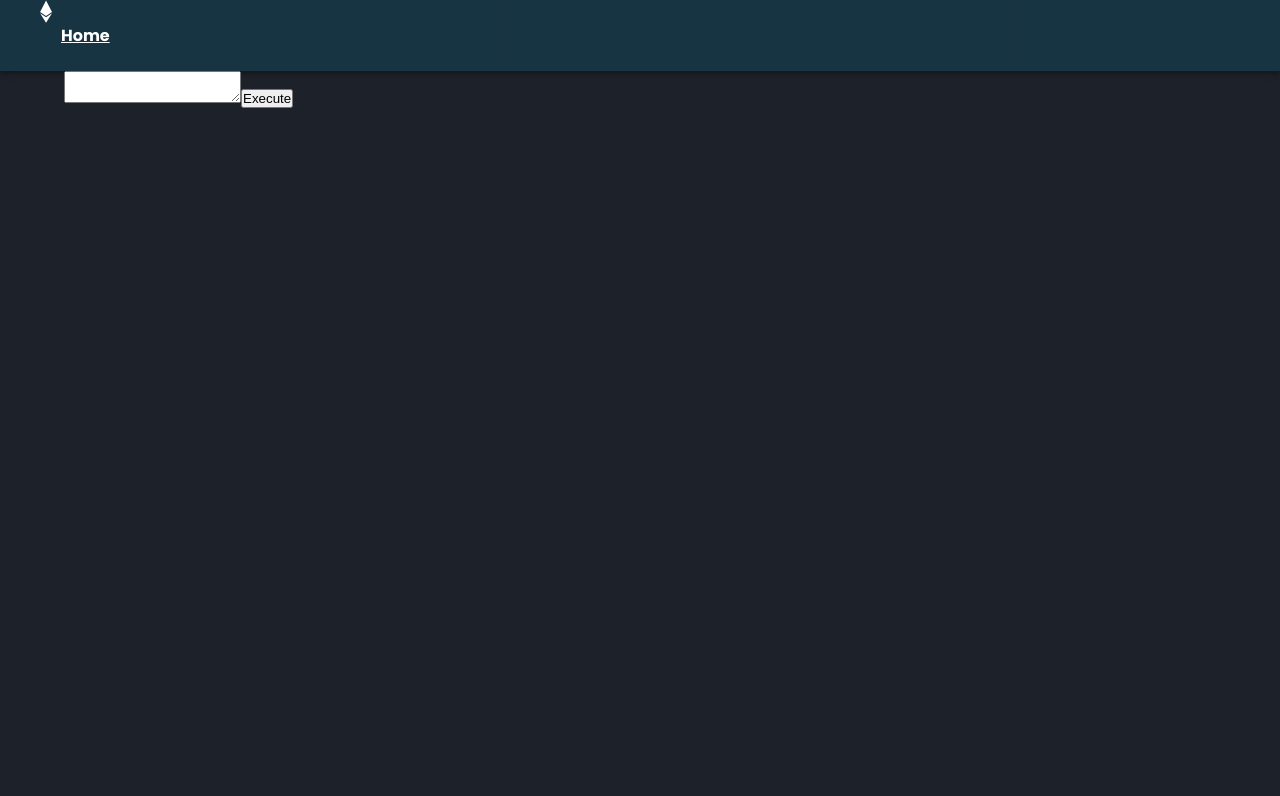
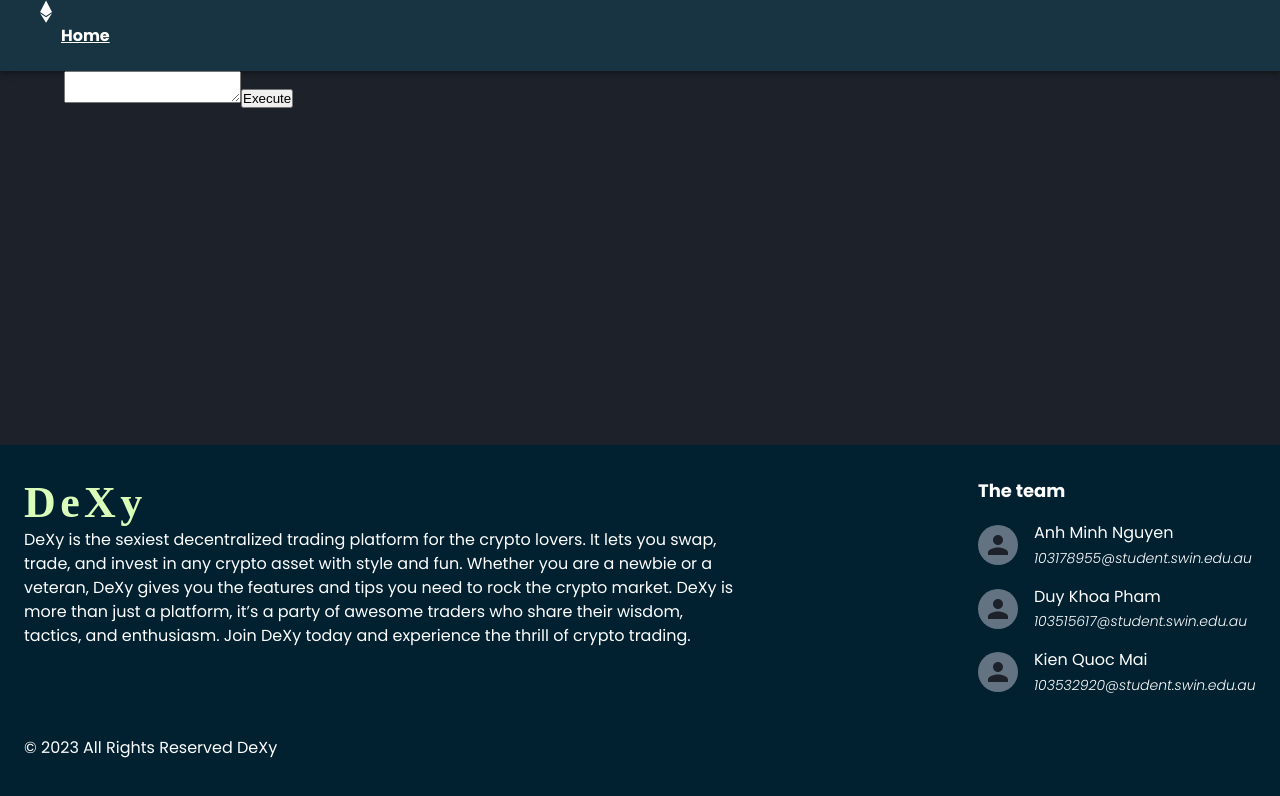
Before and after one commit to anhminhnguyen3110/DeXy-NFT-Trading-FE, a Next.js app: page / in a window 1280 px wide. Shown: the top 796 px of the page. Built offline with nearby package versions, Linux system fonts and the light colour scheme.

Commit message:
feat: [IN-34] add footer

```diff
--- /dev/null
+++ b/src/layouts/Footer.js
@@ -0,0 +1,107 @@
+import { Container, Box, Typography, Link, Grid, styled, Avatar, Stack } from '@mui/material'
+
+const FooterStyle = styled('footer')(({ theme }) => ({
+  backgroundColor: '#012030',
+  color: '#FEFEFE',
+  padding: theme.spacing(4, 0),
+}))
+
+const DeXyLayoutStyle = styled('div')({
+  display: 'flex',
+  flexDirection: 'column',
+  justifyContent: 'center',
+  flexShrink: 0,
+})
+
+const DeXyHeadingStyle = styled(Typography)(({ theme }) => ({
+  color: 'var(--green-1, #DAFDBA)',
+  fontFamily: 'Teko',
+  fontSize: '44px',
+  fontStyle: 'normal',
+  fontWeight: 600,
+  lineHeight: 'normal',
+  letterSpacing: '4.4px',
+}))
+
+const DeXyDescriptionLayoutStyle = styled('div')(({ theme }) => ({
+  display: 'flex',
+  flexDirection: 'column',
+  justifyContent: 'center',
+  flexShrink: 0,
+}))
+
+const members = [
+  {
+    name: 'Anh Minh Nguyen',
+    email: '103178955@student.swin.edu.au',
+  },
+  {
+    name: 'Duy Khoa Pham',
+    email: '103515617@student.swin.edu.au',
+  },
+  {
+    name: 'Kien Quoc Mai',
+    email: '103532920@student.swin.edu.au',
+  },
+]
+
+function Footer() {
+  return (
+    <FooterStyle>
+      <Container maxWidth="xl">
+        <Grid
+          container
+          spacing={5}
+          sx={{
+            flexDirection: { xs: 'column', md: 'row' },
+          }}
+        >
+          <Grid item xs={12} md={9}>
+            <Box sx={{ display: 'flex', flexDirection: 'column', maxWidth: '45rem' }}>
+              <DeXyLayoutStyle>
+                <DeXyHeadingStyle>DeXy</DeXyHeadingStyle>
+              </DeXyLayoutStyle>
+
+              <DeXyDescriptionLayoutStyle>
+                <Typography variant="body1">
+                  DeXy is the sexiest decentralized trading platform for the crypto lovers. It lets
+                  you swap, trade, and invest in any crypto asset with style and fun. Whether you
+                  are a newbie or a veteran, DeXy gives you the features and tips you need to rock
+                  the crypto market. DeXy is more than just a platform, it’s a party of awesome
+                  traders who share their wisdom, tactics, and enthusiasm. Join DeXy today and
+                  experience the thrill of crypto trading.
+                </Typography>
+              </DeXyDescriptionLayoutStyle>
+            </Box>
+          </Grid>
+          <Grid item xs={12} md={2}>
+            {' '}
+            {/* 20% width on medium and up screens */}
+            <Typography variant="h6" gutterBottom>
+              The team
+            </Typography>
+            {members.map((member, index) => (
+              <Stack direction={'row'} alignItems={'center'} mt={2} key={`member_avatar_${index}`}>
+                {/* TODO: Pass avatar */}
+                <Avatar sx={{ marginRight: 2 }} />
+                <Stack gap={0.2}>
+                  <Typography variant="body1">{member.name}</Typography>
+                  <Link href={`mailto:${member.email}`} color="inherit" underline="hover">
+                    <Typography variant="body2" sx={{ fontStyle: 'italic' }}>
+                      {member.email}
+                    </Typography>
+                  </Link>
+                </Stack>
+              </Stack>
+            ))}
+          </Grid>
+          <Grid item xs={12} md={12} sx={{ mt: 'auto', mb: 1 }}>
+            <Typography variant="body1`">© 2023 All Rights Reserved DeXy</Typography>
+          </Grid>
+        </Grid>
+      </Container>
+    </FooterStyle>
+  )
+}
+
+export default Footer
--- a/src/layouts/index.js
+++ b/src/layouts/index.js
@@ -3,7 +3,7 @@ import { styled } from '@mui/material/styles'
 import { Box } from '@mui/material'
 // component
 import ResponsiveAppBar from './AppBar'
-
+import Footer from './Footer'
 const RootStyle = styled(Box)(() => ({
   display: 'flex',
   flexDirection: 'column',
@@ -26,6 +26,7 @@ export default function Layout({ children }) {
     <RootStyle>
       <ResponsiveAppBar />
       <MainStyle>{children}</MainStyle>
+      <Footer />
     </RootStyle>
   )
 }
```
